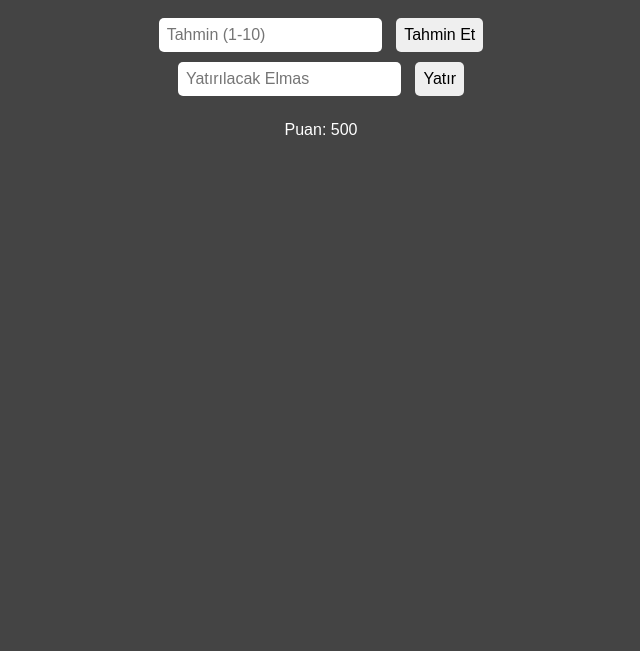
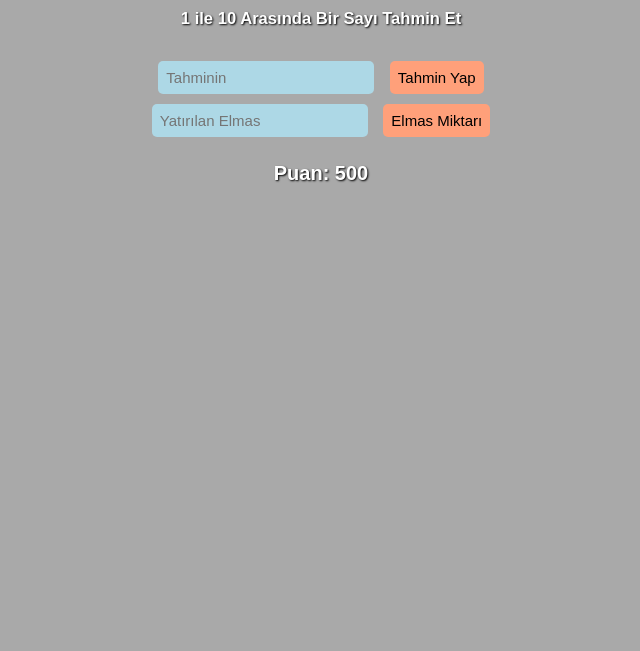
Before and after one commit to yilmazerutku/luckgame, a plain HTML site: page index.html in a window 1280 px wide. Shown: the part 149-800 px from the top of the page, without its empty margins (319-959 px from the left). Drawn offline with Linux system fonts and the light colour scheme.

Commit message:
Update index.html

```diff
--- a/index.html
+++ b/index.html
@@ -1,79 +1,106 @@
-<!-- luckgame.html -->
 <!DOCTYPE html>
 <html lang="tr">
 <head>
-  <meta charset="UTF-8">
+  <meta charset="UTF-8" />
   <title>Şans Oyunu</title>
   <style>
     body {
       font-family: Arial, sans-serif;
-      background-color: #444;
+      background-color: darkgrey;
       color: white;
       text-align: center;
-      padding: 40px;
+      padding: 50px;
+      text-shadow: 1px 1px 2px black;
+      font-size: 20px;
     }
     input, button {
-      font-size: 16px;
+      font-size: 15px;
       padding: 8px;
       margin: 5px;
+      border: none;
       border-radius: 5px;
-      border: none;
     }
-    #puan, #tahminSonucu {
+    #guessT, #diamondT {
+      width: 200px;
+      background-color: lightblue;
+      color: black;
+    }
+    #guessB, #diamondB {
+      background-color: lightsalmon;
+    }
+    #puan {
+      font-weight: bold;
       margin-top: 20px;
     }
   </style>
 </head>
 <body>
+
   <h1>Şans Oyunu</h1>
-  <p>1 ile 10 arasında bir sayı tahmin et. En az 50 elmas yatırmalısın.</p>
+  <h5>1 ile 10 Arasında Bir Sayı Tahmin Et</h5>
 
-  <input id="guessT" type="number" placeholder="Tahmin (1-10)">
-  <button onclick="tahminYap()">Tahmin Et</button>
-  <br>
-  <input id="elmasT" type="number" placeholder="Yatırılacak Elmas">
-  <button onclick="elmasAyarla()">Yatır</button>
+  <div>
+    <input id="guessT" type="text" placeholder="Tahminin" />
+    <button id="guessB" onclick="TahminiYakala()">Tahmin Yap</button>
+  </div>
+
+  <div>
+    <input id="diamondT" type="text" placeholder="Yatırılan Elmas" />
+    <button id="diamondB" onclick="ElmasMiktariniAyarla()">Elmas Miktarı</button>
+  </div>
 
   <p id="puan">Puan: 500</p>
   <p id="tahminSonucu"></p>
+  <p id="yatirilanElmasMiktari"></p>
 
   <script>
     let puan = 500;
-    let elmas = 0;
-    let dogruSayi = Math.floor(Math.random() * 10) + 1;
+    let yatirilanElmas = 0;
+    let rastgeleSayi = Math.floor(Math.random() * 10) + 1;
 
-    function elmasAyarla() {
-      const giris = parseInt(document.getElementById('elmasT').value);
-      elmas = isNaN(giris) || giris < 50 ? 0 : giris;
-      alert(`Yatırılan elmas: ${elmas}`);
-    }
+    // Global olarak erişilsin diye:
+    window.puan = puan;
 
-    function tahminYap() {
-      const tahmin = parseInt(document.getElementById('guessT').value);
-      const sonucEl = document.getElementById('tahminSonucu');
+    function TahminiYakala() {
+      const tahmin = parseInt(document.getElementById("guessT").value);
 
-      if (elmas < 50) {
-        sonucEl.textContent = "En az 50 elmas yatırmalısın.";
+      if (isNaN(tahmin) || tahmin < 1 || tahmin > 10) {
+        document.getElementById("tahminSonucu").textContent = "1 ile 10 arasında bir sayı gir.";
+        return;
+      }
+      if (yatirilanElmas < 50) {
+        document.getElementById("tahminSonucu").textContent = "En az 50 elmas yatırmalısın.";
+        return;
+      }
+      if (puan < yatirilanElmas) {
+        document.getElementById("tahminSonucu").textContent = "Yetersiz puan!";
         return;
       }
 
-      if (isNaN(tahmin) || tahmin < 1 || tahmin > 10) {
-        sonucEl.textContent = "1-10 arası geçerli bir sayı gir.";
-        return;
+      if (tahmin === rastgeleSayi) {
+        puan += yatirilanElmas * 5;
+        rastgeleSayi = Math.floor(Math.random() * 10) + 1;
+        document.getElementById("tahminSonucu").textContent = `Doğru tahmin! Kazandın: ${yatirilanElmas * 5} elmas.`;
+      } else {
+        puan -= yatirilanElmas;
+        document.getElementById("tahminSonucu").textContent = `Yanlış tahmin (${tahmin}). ${yatirilanElmas} elmas kaybettin.`;
       }
 
-      if (tahmin === dogruSayi) {
-        const kazanc = elmas * 5;
-        puan += kazanc;
-        sonucEl.textContent = `Tebrikler! ${kazanc} elmas kazandın.`;
-        dogruSayi = Math.floor(Math.random() * 10) + 1;
+      window.puan = puan; // global güncelle
+      document.getElementById("puan").textContent = "Puan: " + puan;
+    }
+
+    function ElmasMiktariniAyarla() {
+      const giris = parseInt(document.getElementById("diamondT").value);
+      if (isNaN(giris) || giris <= 0) {
+        document.getElementById("yatirilanElmasMiktari").textContent = "Geçerli bir elmas miktarı girin.";
+        yatirilanElmas = 0;
       } else {
-        puan -= elmas;
-        sonucEl.textContent = `Yanlış tahmin. ${elmas} elmas kaybettin.`;
+        yatirilanElmas = giris;
+        document.getElementById("yatirilanElmasMiktari").textContent = "Yatırılan Elmas: " + yatirilanElmas;
       }
-
-      document.getElementById('puan').textContent = "Puan: " + puan;
     }
   </script>
+
 </body>
 </html>
```
